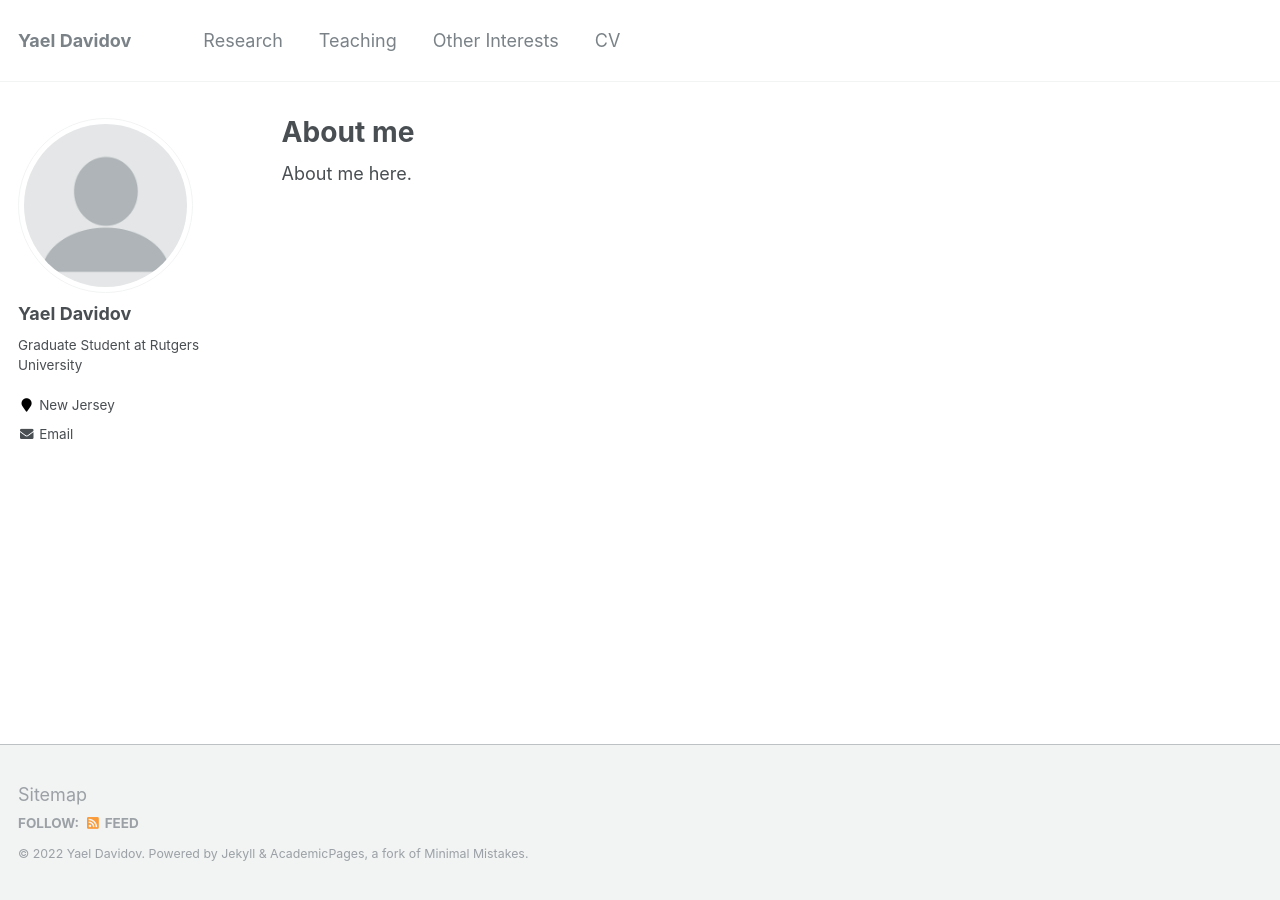
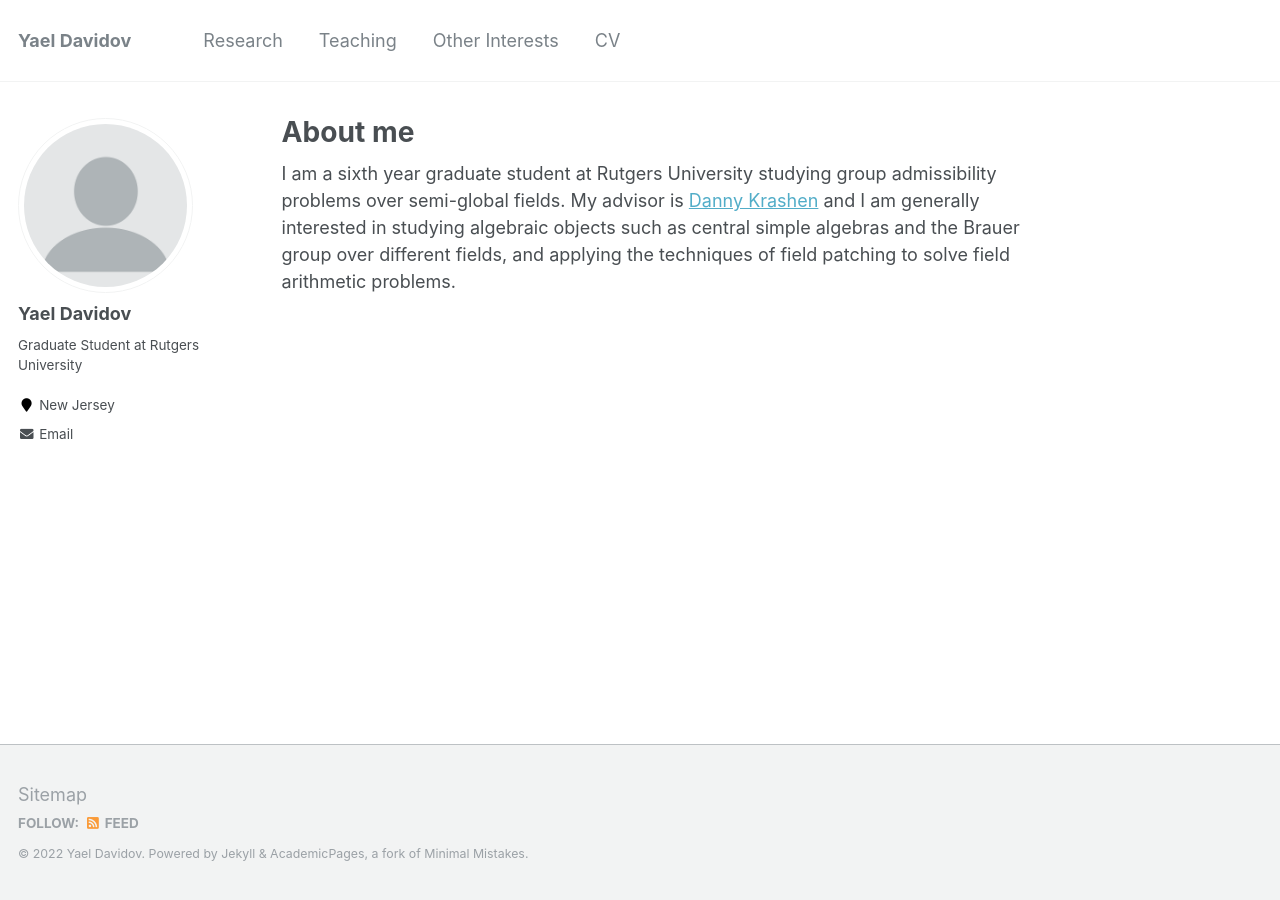
Before and after one commit to yaeldavidov/yaeldavidov.github.io, a Jekyll site: the page built from _pages/about.md, in a window 1280 px wide. Built offline with Jekyll 4.4.1, drawn with Linux system fonts in a browser that asks for light colours.

Commit message:
Added paragraph

```diff
--- a/_pages/about.md
+++ b/_pages/about.md
@@ -8,7 +8,7 @@ redirect_from:
   - /about.html
 ---
 
-About me here.
+I am a sixth year graduate student at Rutgers University studying group admissibility problems over semi-global fields. My advisor is [Danny Krashen](http://dkrashen.github.io/about/) and I am generally interested in studying algebraic objects such as central simple algebras and the Brauer group over different fields, and applying the techniques of field patching to solve field arithmetic problems.
 
 <!--
 Getting started
```
